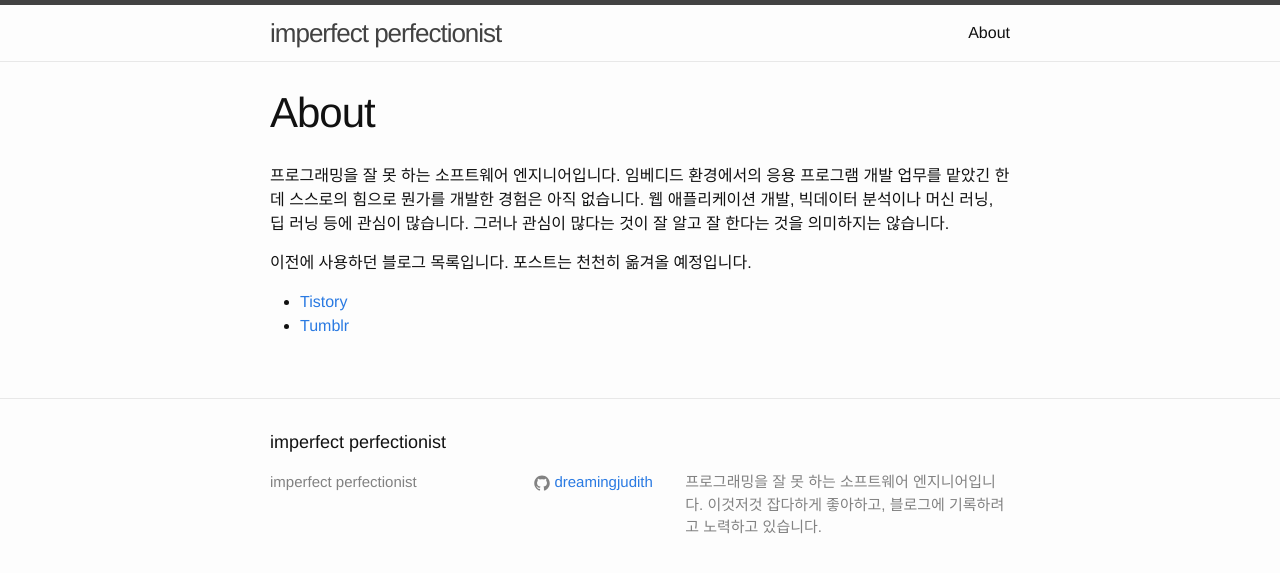
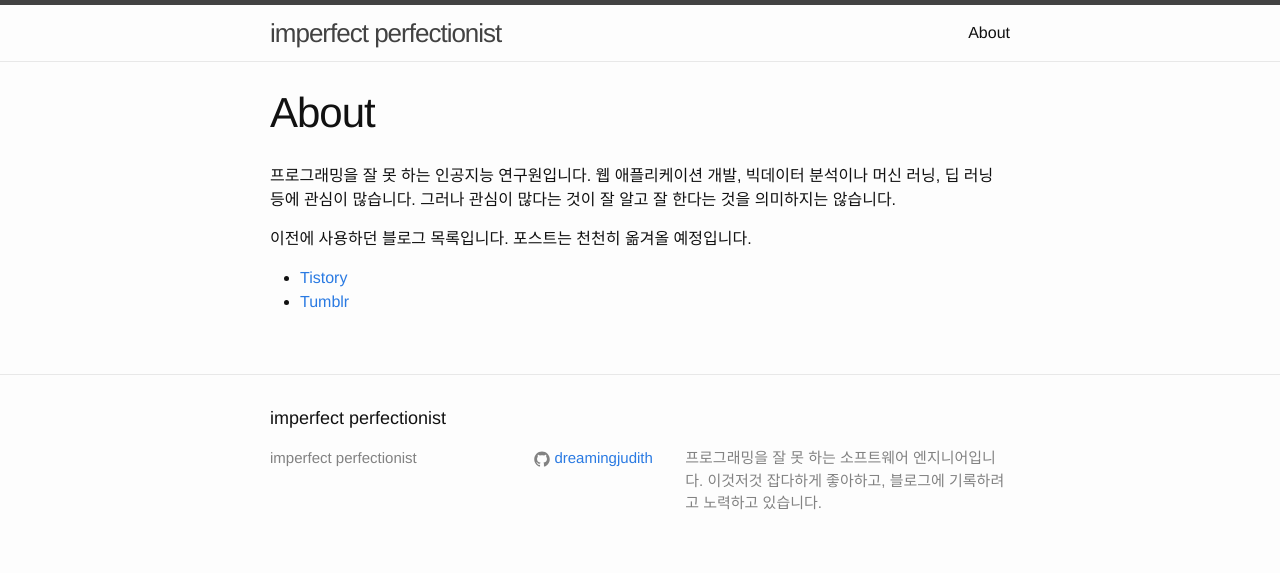
Before and after one commit to dreamingjudith/dreamingjudith.github.io, a Jekyll site: the page built from about.md, in a window 1280 px wide. Shown: the top 573 px of the page. Built offline with Jekyll 4.4.1, drawn with Linux system fonts in a browser that asks for light colours.

Commit message:
Update about

```diff
--- a/about.md
+++ b/about.md
@@ -4,7 +4,7 @@ title: About
 permalink: /about/
 ---
 
-프로그래밍을 잘 못 하는 소프트웨어 엔지니어입니다. 임베디드 환경에서의 응용 프로그램 개발 업무를 맡았긴 한데 스스로의 힘으로 뭔가를 개발한 경험은 아직 없습니다. 웹 애플리케이션 개발, 빅데이터 분석이나 머신 러닝, 딥 러닝 등에 관심이 많습니다. 그러나 관심이 많다는 것이 잘 알고 잘 한다는 것을 의미하지는 않습니다.
+프로그래밍을 잘 못 하는 인공지능 연구원입니다. 웹 애플리케이션 개발, 빅데이터 분석이나 머신 러닝, 딥 러닝 등에 관심이 많습니다. 그러나 관심이 많다는 것이 잘 알고 잘 한다는 것을 의미하지는 않습니다.
 
 이전에 사용하던 블로그 목록입니다. 포스트는 천천히 옮겨올 예정입니다.
 
```
